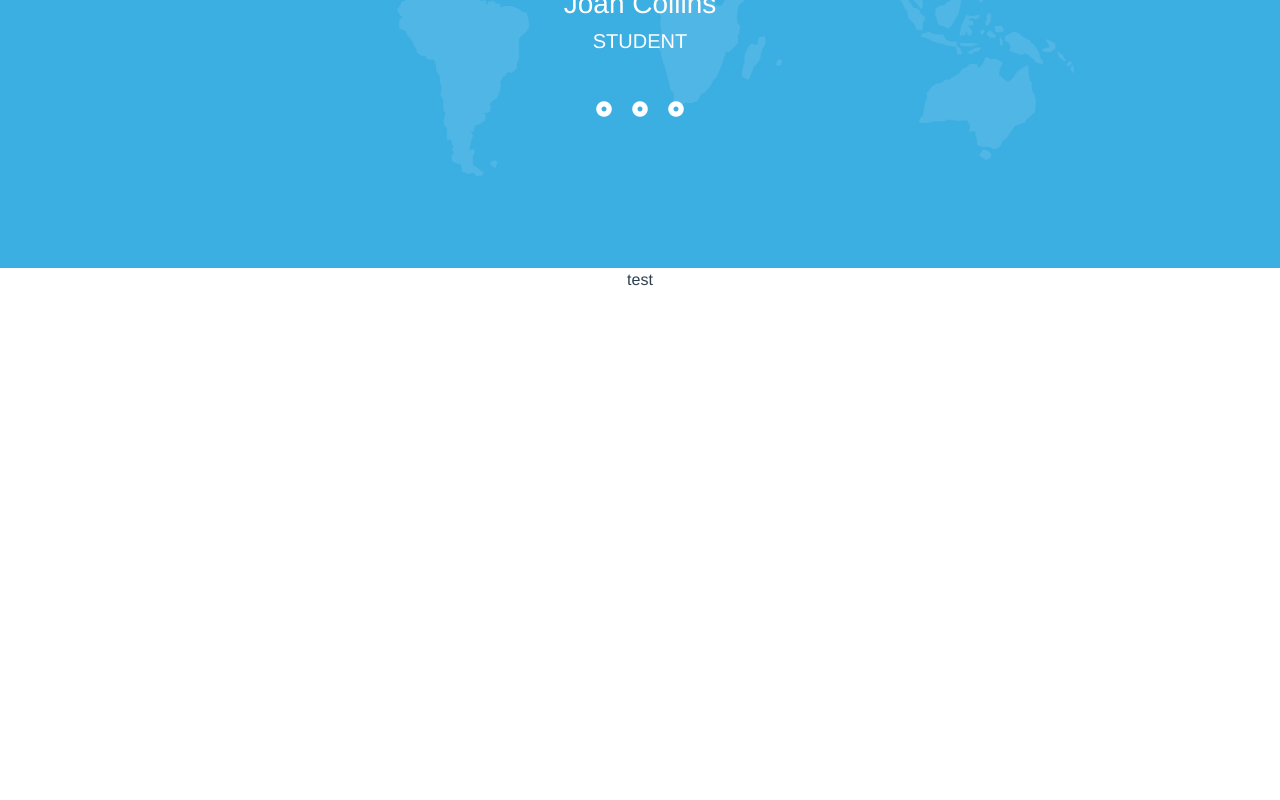
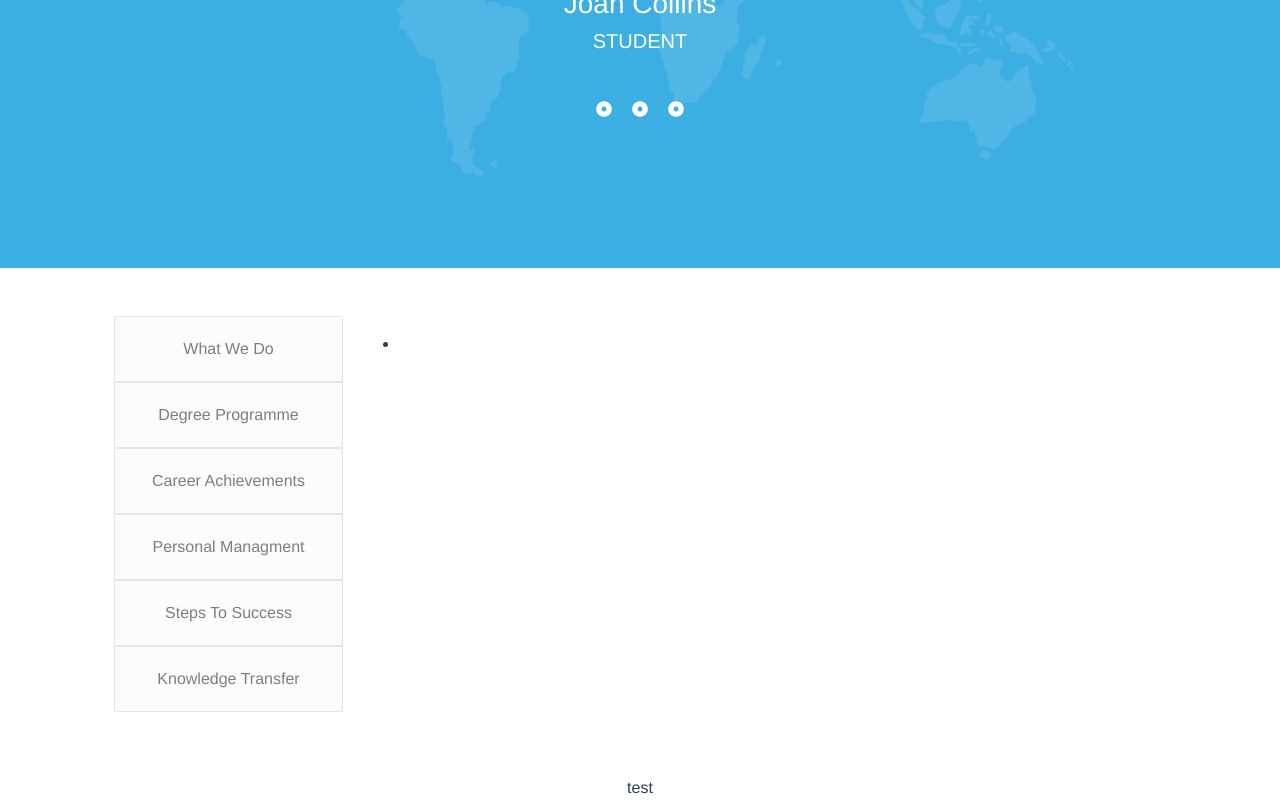
Before and after one commit to bePIRRO/proj-html-vuejs, a Vue app: page / in a window 1280 px wide. Shown: the part 3884-4684 px from the top of the page. Before the commit the page ends 4176 px from the top, so only its background shows below. Built offline with nearby package versions, Linux system fonts and the light colour scheme.

Commit message:
start service component

```diff
--- a/public/index.html
+++ b/public/index.html
@@ -1,5 +1,5 @@
 <!DOCTYPE html>
-<html lang="">
+<html lang="it">
   <head>
     <meta charset="utf-8" />
     <meta http-equiv="X-UA-Compatible" content="IE=edge" />
--- a/src/components/Main.vue
+++ b/src/components/Main.vue
@@ -51,6 +51,7 @@
 
     <!-- reviews -->
     <Reviews />
+    <Services />
   </main>
 </template>
 
@@ -58,6 +59,7 @@
 import Card from "@/components/Card.vue";
 import TopButton from "./TopButton.vue";
 import Reviews from "./Reviews.vue";
+import Services from "./Services.vue";
 
 export default {
   name: "Main",
@@ -66,6 +68,7 @@ export default {
     Card,
     TopButton,
     Reviews,
+    Services,
   },
   data() {
     return {
--- a/src/components/Reviews.vue
+++ b/src/components/Reviews.vue
@@ -1,20 +1,25 @@
 <template>
   <div class="container-fluid">
+    <div class="container">
       <div class="col-12">
-      <img src="../assets/img/testimonials-standard-2.png" alt="Testimonial" />
+        <img
+          src="../assets/img/testimonials-standard-2.png"
+          alt="Testimonial"
+        />
       </div>
       <div class="col-12">
         <p>
           Lorem ipsum, dolor sit amet consectetur adipisicing elit. Rem dicta
           facilis iusto odit blanditiis quis, ab deleniti sunt, voluptatum sint,
-        esse praesentium a debitis reiciendis veritatis perspiciatis magnam qui
-        repellendus?
+          esse praesentium a debitis reiciendis veritatis perspiciatis magnam
+          qui repellendus?
         </p>
         <h3 class="mt-5">Joan Collins</h3>
         <h5>STUDENT</h5>
       </div>
       <div class="col-12">
         <Slider />
+      </div>
     </div>
   </div>
 </template>
--- /dev/null
+++ b/src/components/Services.vue
@@ -0,0 +1,151 @@
+<template>
+  <div class="container my-5">
+    <div class="row">
+      <div class="col-3 list">
+        <ul>
+          <li
+            v-for="service in services"
+            :key="service"
+            :class="index === currentContact ? 'selected' : ''"
+            @click="setCurrentService(index)"
+          >
+            {{ service.listName }}
+          </li>
+        </ul>
+      </div>
+      <div class="col-9 content">
+        <h2></h2>
+        <p></p>
+        <ul>
+          <li></li>
+        </ul>
+      </div>
+    </div>
+  </div>
+</template>
+
+<script>
+export default {
+  name: "Services",
+  props: ["service"],
+  data() {
+    return {
+      currentService: 0,
+      services: [
+        {
+          listName: "What We Do",
+          title: "Learning Possibilities",
+          text:
+            "Lorem ipsum dolor sit amet consectetur adipisicing elit. Perferendis eaque possimus provident nemo. Animi delectus eos eligendi voluptatem. Velit ullam molestiae vero qui, iusto accusantium. Illo ea quas veritatis aliquam.",
+          list: {
+            first: "We enrich lives throught learning.",
+            second: "Maximizing potential through individual attention.",
+            third: "The trusted name for specialized training",
+            fourth: "People teach. People learn. This is where they connect.",
+          },
+          img: "h3-custom-icon-4.png",
+        },
+
+        {
+          listName: "Degree Programme",
+          title: "Learning Possibilities",
+          text:
+            "Lorem ipsum dolor sit amet consectetur adipisicing elit. Perferendis eaque possimus provident nemo. Animi delectus eos eligendi voluptatem. Velit ullam molestiae vero qui, iusto accusantium. Illo ea quas veritatis aliquam.",
+          list: {
+            first: "We enrich lives throught learning.",
+            second: "Maximizing potential through individual attention.",
+            third: "The trusted name for specialized training",
+            fourth: "People teach. People learn. This is where they connect.",
+          },
+          img: "h3-custom-icon-1.png",
+        },
+
+        {
+          listName: "Career Achievements",
+          title: "Learning Possibilities",
+          text:
+            "Lorem ipsum dolor sit amet consectetur adipisicing elit. Perferendis eaque possimus provident nemo. Animi delectus eos eligendi voluptatem. Velit ullam molestiae vero qui, iusto accusantium. Illo ea quas veritatis aliquam.",
+          list: {
+            first: "We enrich lives throught learning.",
+            second: "Maximizing potential through individual attention.",
+            third: "The trusted name for specialized training",
+            fourth: "People teach. People learn. This is where they connect.",
+          },
+          img: "h3-custom-icon-3.png",
+        },
+
+        {
+          listName: "Personal Managment",
+          title: "Learning Possibilities",
+          text:
+            "Lorem ipsum dolor sit amet consectetur adipisicing elit. Perferendis eaque possimus provident nemo. Animi delectus eos eligendi voluptatem. Velit ullam molestiae vero qui, iusto accusantium. Illo ea quas veritatis aliquam.",
+          list: {
+            first: "We enrich lives throught learning.",
+            second: "Maximizing potential through individual attention.",
+            third: "The trusted name for specialized training",
+            fourth: "People teach. People learn. This is where they connect.",
+          },
+          img: "h3-custom-icon-5.png",
+        },
+
+        {
+          listName: "Steps To Success",
+          title: "Learning Possibilities",
+          text:
+            "Lorem ipsum dolor sit amet consectetur adipisicing elit. Perferendis eaque possimus provident nemo. Animi delectus eos eligendi voluptatem. Velit ullam molestiae vero qui, iusto accusantium. Illo ea quas veritatis aliquam.",
+          list: {
+            first: "We enrich lives throught learning.",
+            second: "Maximizing potential through individual attention.",
+            third: "The trusted name for specialized training",
+            fourth: "People teach. People learn. This is where they connect.",
+          },
+          img: "h3-custom-icon-2.png",
+        },
+
+        {
+          listName: "Knowledge Transfer",
+          title: "Learning Possibilities",
+          text:
+            "Lorem ipsum dolor sit amet consectetur adipisicing elit. Perferendis eaque possimus provident nemo. Animi delectus eos eligendi voluptatem. Velit ullam molestiae vero qui, iusto accusantium. Illo ea quas veritatis aliquam.",
+          list: {
+            first: "We enrich lives throught learning.",
+            second: "Maximizing potential through individual attention.",
+            third: "The trusted name for specialized training",
+            fourth: "People teach. People learn. This is where they connect.",
+          },
+          img: "h3-custom-icon-6.png",
+        },
+      ],
+    };
+  },
+
+  methods: {
+    setCurrentService(index) {
+      this.currentService = index;
+    },
+  },
+};
+</script>
+
+<style scoped lang="scss">
+@import "../assets/scss/_generics.scss";
+
+.list {
+  li {
+    list-style-type: none;
+    background-color: #fcfcfc;
+    border: 1px solid #e5e5e5;
+    color: #847b7b;
+    padding: 20px 0;
+  }
+
+  &.selected {
+    color: $link-color;
+    border-left: 7px solid $link-color;
+  }
+
+  &:hover {
+    cursor: pointer;
+  }
+}
+</style>
```
Lines whose indentation alone changed are shown as unchanged.
